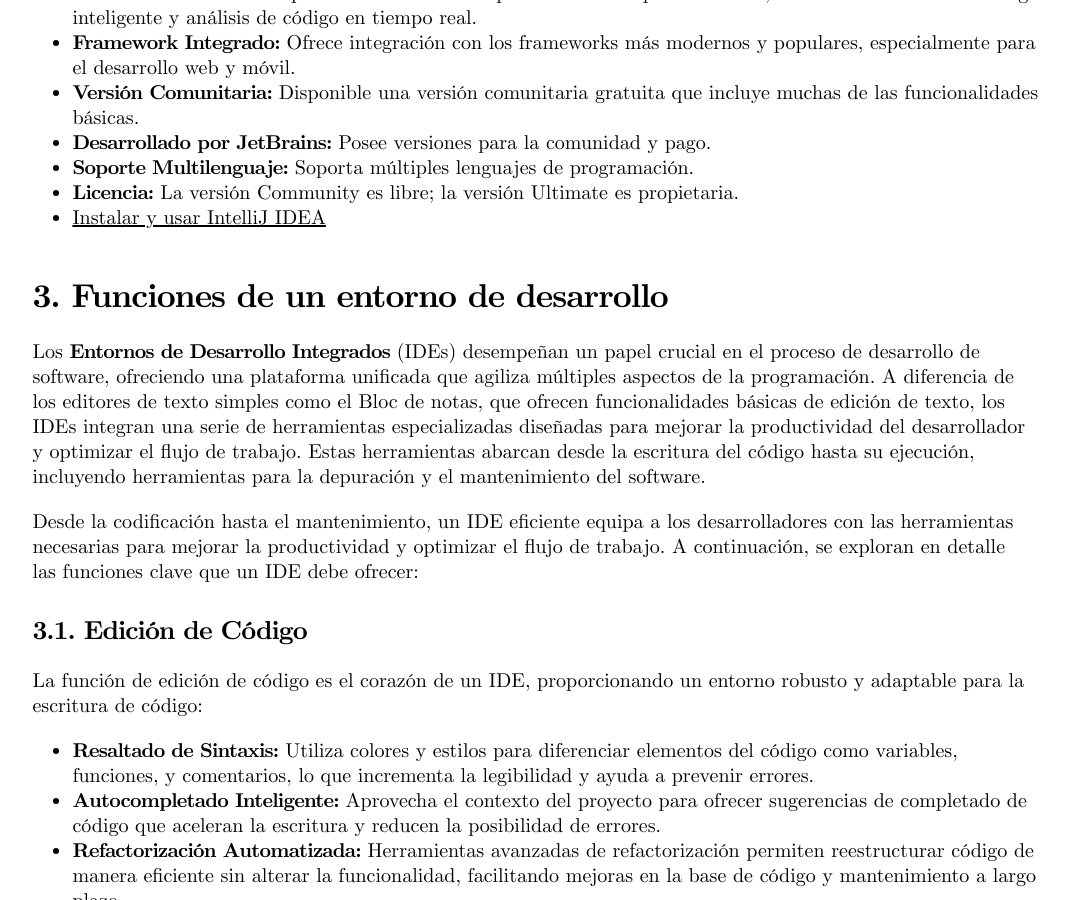
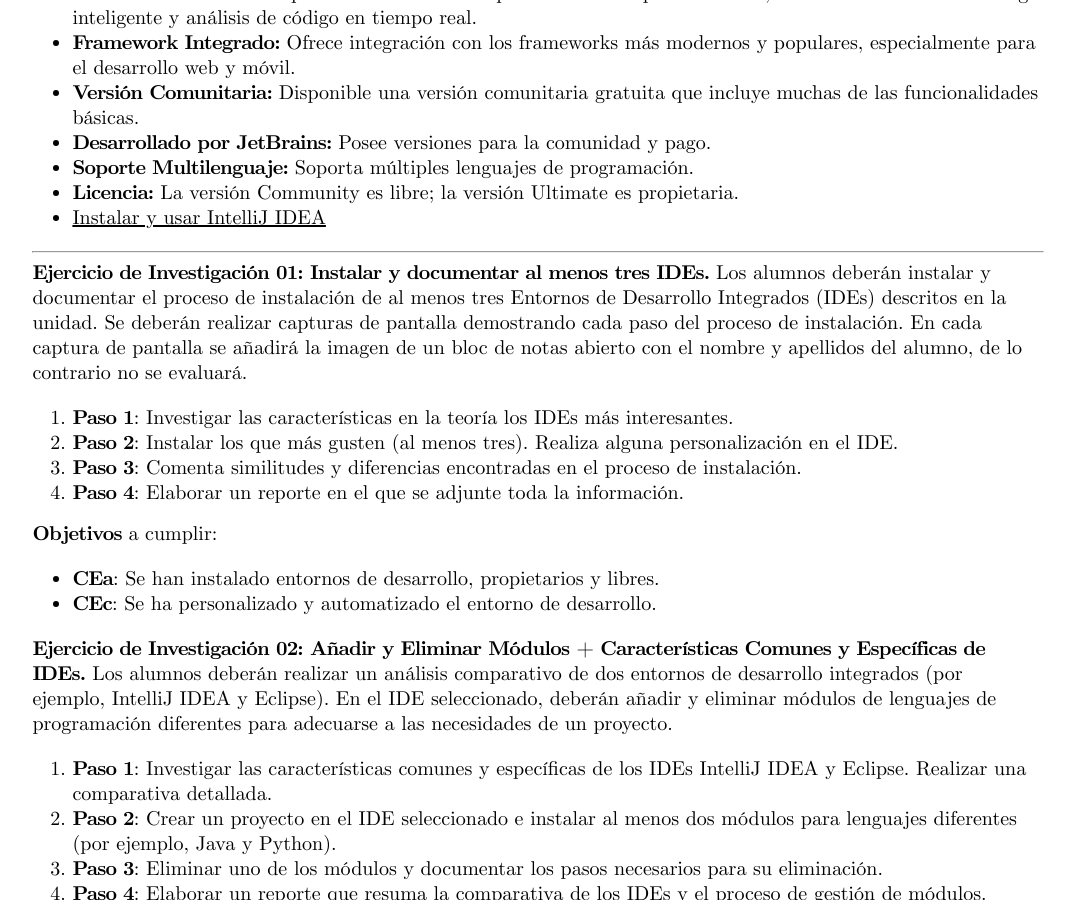
Before and after one commit to TeoRojas/teorojas.github.io, a Jekyll site: the page built from entornos-de-desarrollo/UD02-teoria.md, in a window 1280 px wide and 900 px high, scrolled down 5861 px. Shown: the whole window, without its empty margins (102-1177 px from the left). Built offline with Jekyll 4.4.1, drawn with Linux system fonts in a browser that asks for light colours; nearby versions of some CDN libraries; some of the changed text lies outside the part shown.

Commit message:
EDD.UD02-> Exercises OK

```diff
--- a/entornos-de-desarrollo/UD02-teoria.md
+++ b/entornos-de-desarrollo/UD02-teoria.md
@@ -162,6 +162,28 @@ Explorar y evaluar diferentes entornos permite a los equipos seleccionar la herr
 - **Licencia:** La versión Community es libre; la versión Ultimate es propietaria.
 - [Instalar y usar IntelliJ IDEA](https://youtu.be/xyKsnuuHHRI)
 
+---
+**Ejercicio de Investigación 01: Instalar y documentar al menos tres IDEs.** Los alumnos deberán instalar y documentar el proceso de instalación de al menos tres Entornos de Desarrollo Integrados (IDEs) descritos en la unidad. Se deberán realizar capturas de pantalla demostrando cada paso del proceso de instalación. En cada captura de pantalla se añadirá la imagen de un bloc de notas abierto con el nombre y apellidos del alumno, de lo contrario no se evaluará.
+
+1. **Paso 1**: Investigar las características en la teoría los IDEs más interesantes.
+2. **Paso 2**: Instalar los que más gusten (al menos tres). Realiza alguna personalización en el IDE.
+3. **Paso 3**: Comenta similitudes y diferencias encontradas en el proceso de instalación.
+4. **Paso 4**: Elaborar un reporte en el que se adjunte toda la información.
+
+**Objetivos** a cumplir:
+- **CEa**: Se han instalado entornos de desarrollo, propietarios y libres.
+- **CEc**: Se ha personalizado y automatizado el entorno de desarrollo.
+
+**Ejercicio de Investigación 02: Añadir y Eliminar Módulos + Características Comunes y Específicas de IDEs.** Los alumnos deberán realizar un análisis comparativo de dos entornos de desarrollo integrados (por ejemplo, IntelliJ IDEA y Eclipse). En el IDE seleccionado, deberán añadir y eliminar módulos de lenguajes de programación diferentes para adecuarse a las necesidades de un proyecto.
+
+1. **Paso 1**: Investigar las características comunes y específicas de los IDEs IntelliJ IDEA y Eclipse. Realizar una comparativa detallada.
+2. **Paso 2**: Crear un proyecto en el IDE seleccionado e instalar al menos dos módulos para lenguajes diferentes (por ejemplo, Java y Python).
+3. **Paso 3**: Eliminar uno de los módulos y documentar los pasos necesarios para su eliminación.
+4. **Paso 4**: Elaborar un reporte que resuma la comparativa de los IDEs y el proceso de gestión de módulos.
+
+**Objetivos** a cumplir:
+- **CEb**: Se han añadido y eliminado módulos en el entorno de desarrollo.
+- **CEf**: Se han identificado las características comunes y específicas de diversos entornos de desarrollo.
 
 # 3. Funciones de un entorno de desarrollo
 
@@ -780,6 +802,18 @@ Implementar ejemplos prácticos es una manera efectiva de entender cómo las act
 
 La implementación de ejemplos prácticos es crucial para entender y maximizar los beneficios de las actualizaciones en un entorno de desarrollo integrado, ayudando a los desarrolladores a adaptarse rápidamente y aprovechar las nuevas herramientas y características efectivamente.
 
+---
+
+**Ejercicio de Investigación 03: Configuración del Sistema de Actualización + Generación de Ejecutables**. Los alumnos deberán configurar el sistema de actualización de su entorno de desarrollo (puede ser Visual Studio Code o IntelliJ IDEA), asegurándose de que el entorno se mantiene actualizado de forma automática. Luego, deberán generar ejecutables a partir de código fuente en dos lenguajes diferentes dentro del mismo entorno de desarrollo.
+1. **Paso 1**: Configurar el sistema de actualización automática del IDE seleccionado (Visual Studio Code o IntelliJ IDEA). Documentar cómo se ha realizado la configuración.
+2. **Paso 2**: Crear un proyecto que incluya código en dos lenguajes de programación diferentes (por ejemplo, Java, **Python** y C++).
+3. **Paso 3**: Generar los ejecutables correspondientes a cada lenguaje y documentar el proceso de compilación y generación de los ejecutables.
+4. **Paso 4**: Realizar un informe final que incluya tanto la configuración del sistema de actualización como el proceso de generación de ejecutables.
+
+**Objetivos** a cumplir:
+- **CEd**: Se ha configurado el sistema de actualización del entorno de desarrollo.
+- **CEe**: Se han generado ejecutables a partir de código fuente de diferentes lenguajes en un mismo entorno de desarrollo.
+
 # 7. Uso básico de un entorno de desarrollo
 
 El uso básico de un entorno de desarrollo integrado (IDE) es fundamental para cualquier desarrollador de software, ya que proporciona las herramientas necesarias para escribir, editar, compilar, y depurar código de manera eficiente. Un IDE adecuadamente configurado puede acelerar significativamente el desarrollo de software y mejorar la calidad del código. A lo largo de este capítulo, exploraremos las funciones esenciales que todo desarrollador debe dominar para aprovechar al máximo las capacidades de un IDE.
@@ -958,3 +992,15 @@ Adoptar mejores prácticas en el uso de un IDE puede marcar la diferencia entre
 - **Aprende los atajos de teclado:** Los atajos de teclado pueden dramáticamente reducir el tiempo de desarrollo y mejorar la eficiencia.
 
 Estas prácticas no solo mejoran la productividad individual, sino que también contribuyen a la calidad general del proyecto y al mantenimiento del software.
+
+---
+**Ejercicio de Investigación 04: Herramientas CASE + Solución de Problemas Durante la Actualización.** En este ejercicio, los alumnos deberán utilizar herramientas CASE para diseñar un modelo UML que refleje las principales clases de un proyecto. También deberán simular un problema durante la actualización del entorno de desarrollo y solucionarlo siguiendo las mejores prácticas descritas en la teoría.
+
+1. **Paso 1**: Crear un proyecto en el IDE y utilizar una herramienta CASE para modelar un diagrama UML que represente las principales clases y relaciones de una aplicación básica (como una calculadora o un sistema de gestión de inventario).
+2. **Paso 2**: Simular un error durante el proceso de actualización del entorno de desarrollo (por ejemplo, un conflicto de versiones). Documentar cómo se resolvió este problema utilizando las herramientas de diagnóstico del IDE.
+3. **Paso 3**: Documentar el uso de la herramienta CASE y cómo esta contribuyó a la documentación del proyecto. Incluir capturas de pantalla del diagrama UML generado.
+4. **Paso 4**: Elaborar un informe que detalle tanto la resolución del problema de actualización como el uso de la herramienta CASE.
+
+**Objetivos**:
+- **CEg**: Se han identificado las funciones más usuales de las herramientas CASE para el desarrollo, prueba y documentación de código.
+- **CEf**: Se han solucionado problemas durante la actualización de un entorno de desarrollo.
```
